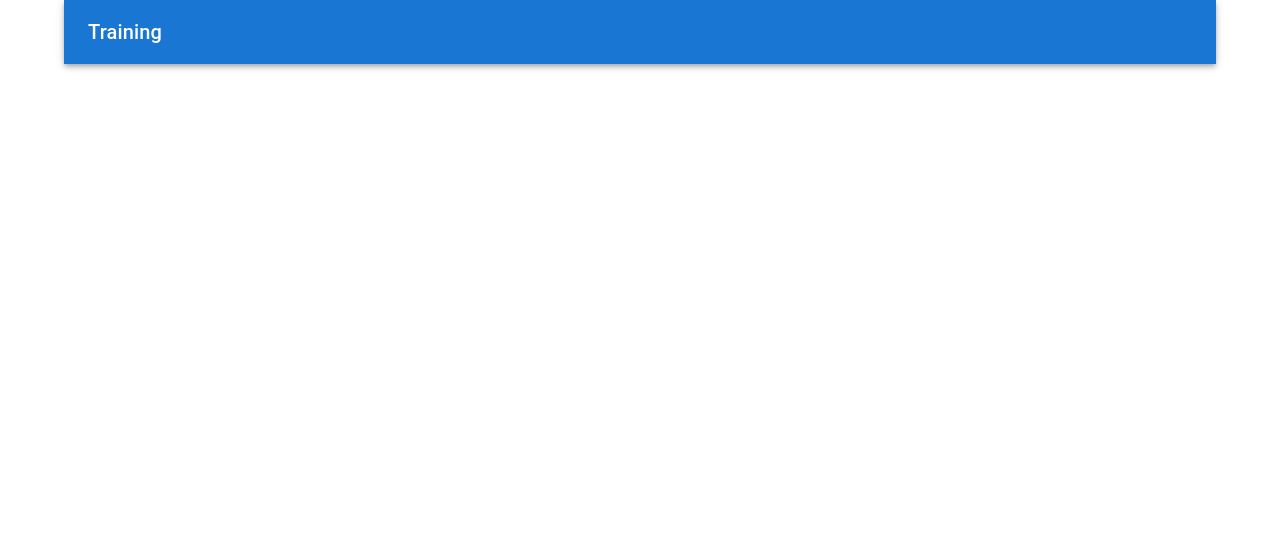
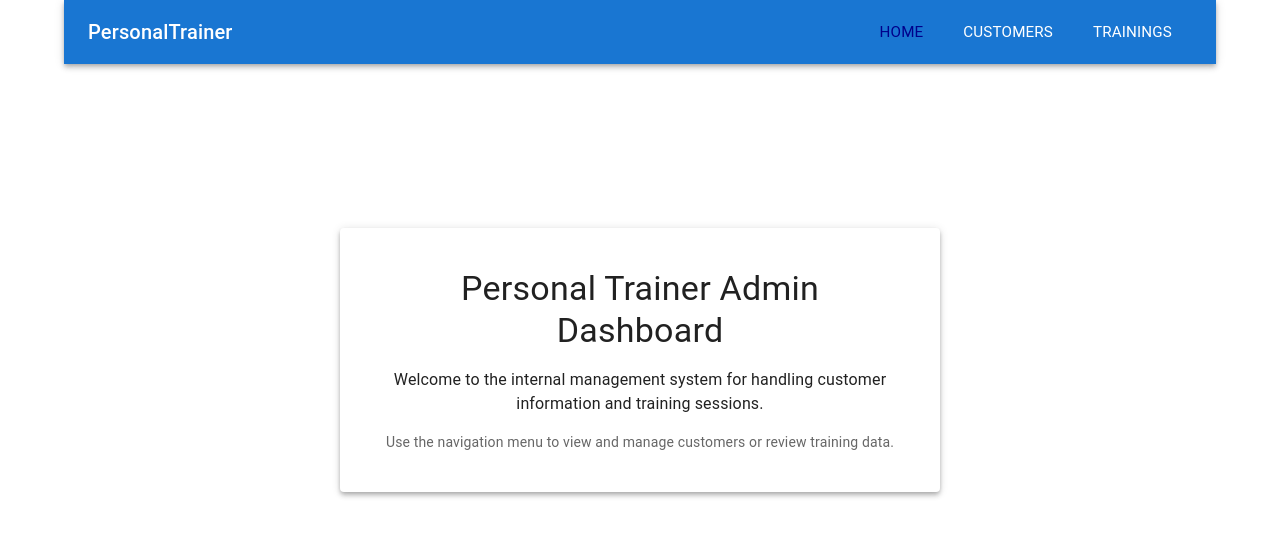
Before and after one commit to mepuh/PersonalTrainerApp, a React (Vite) app: page / in a window 1280 px wide. Shown: the top 536 px of the page. Built offline with nearby package versions, Linux system fonts and the light colour scheme.

Commit message:
Added Customers, Trainings and Home components + Added type definitions + Added basic navigation with Router

```diff
--- a/package.json
+++ b/package.json
@@ -12,10 +12,13 @@
   "dependencies": {
     "@emotion/react": "^11.14.0",
     "@emotion/styled": "^11.14.1",
+    "@mui/icons-material": "^7.3.6",
     "@mui/material": "^7.3.6",
     "@mui/x-data-grid": "^8.21.0",
+    "date-fns": "^4.1.0",
     "react": "^19.2.0",
-    "react-dom": "^19.2.0"
+    "react-dom": "^19.2.0",
+    "react-router-dom": "^7.10.1"
   },
   "devDependencies": {
     "@eslint/js": "^9.39.1",
--- a/src/App.tsx
+++ b/src/App.tsx
@@ -3,6 +3,8 @@ import Container from "@mui/material/Container"
 import AppBar from "@mui/material/AppBar"
 import Toolbar from "@mui/material/Toolbar"
 import Typography from "@mui/material/Typography"
+import { NavLink, Outlet } from 'react-router'
+import { Box } from "@mui/material"
 // import './App.css'
 
 function App() {
@@ -12,10 +14,18 @@ function App() {
       <Container maxWidth="lg">
         <AppBar position="static" sx={{ marginBottom: 2 }}>
           <Toolbar>
-            <Typography variant="h6">Training</Typography>
+            <Typography variant="h6">PersonalTrainer</Typography>
+            {/* Navigation links for the main sections of the app, might change style in the future */}
+            <Box sx={{ flexGrow: 1 }} />
+            <nav>
+              <NavLink style={({ isActive }) => ({ fontSize: '95%', margin: '20px', textDecoration: "none", color: isActive ? "darkblue" : "white" })} to={"/"}>HOME</NavLink>
+              <NavLink style={({ isActive }) => ({ fontSize: '95%', margin: '20px', textDecoration: "none", color: isActive ? "darkblue" : "white" })} to={"/customers"}>CUSTOMERS</NavLink>
+              <NavLink style={({ isActive }) => ({ fontSize: '95%', margin: '20px', textDecoration: "none", color: isActive ? "darkblue" : "white" })} to={"/trainings"}>TRAININGS</NavLink>
+            </nav>
           </Toolbar>
         </AppBar>
         <CssBaseline />
+        <Outlet />
       </Container>
     </>
   )
--- /dev/null
+++ b/src/components/Customers.tsx
@@ -0,0 +1,7 @@
+export default function Customers() {
+    return (
+        <div>
+            <h2>Customers</h2>
+        </div>
+    );
+}
--- /dev/null
+++ b/src/components/Home.tsx
@@ -0,0 +1,29 @@
+import { Box, Paper, Typography } from "@mui/material";
+
+// Home component displaying a welcome message and brief description
+function Home() {
+  return (
+    <Box
+      display="flex"
+      justifyContent="center"
+      alignItems="center"
+      minHeight="70vh"
+    >
+      <Paper elevation={4} sx={{ p: 5, maxWidth: 600, textAlign: "center" }}>
+        <Typography variant="h4" sx ={{ mb: 2 }}>
+          Personal Trainer Admin Dashboard
+        </Typography>
+
+        <Typography variant="body1" sx={{ mb: 2 }}>
+          Welcome to the internal management system for handling customer information and training sessions.
+        </Typography>
+
+        <Typography variant="body2" color="text.secondary">
+          Use the navigation menu to view and manage customers or review training data.
+        </Typography>
+      </Paper>
+    </Box>
+  );
+}
+
+export default Home;
--- /dev/null
+++ b/src/components/Trainings.tsx
@@ -0,0 +1,7 @@
+export default function Trainings() {
+    return (
+        <div>
+            <h2>Trainings</h2>
+        </div>
+    );
+}
--- /dev/null
+++ b/src/customerApi.ts
@@ -0,0 +1 @@
+import type { CustomerForm } from "./types";
--- a/src/main.tsx
+++ b/src/main.tsx
@@ -1,10 +1,27 @@
 import { StrictMode } from 'react'
 import { createRoot } from 'react-dom/client'
+import { createBrowserRouter, RouterProvider } from 'react-router'
+import App from './App.tsx'
+import Home from './components/Home.tsx'
+import Customers from './components/Customers.tsx'
+import Trainings from './components/Trainings.tsx'
 // import './index.css'
-import App from './App.tsx'
+
+// The router defines the routes for the application (for navigation)
+const router = createBrowserRouter([
+  {
+    path: '/',
+    element: <App />,
+    children: [
+      {index: true, element: <Home />},
+      {path: 'customers', element: <Customers />},
+      {path: 'trainings', element: <Trainings />},
+    ],
+  },
+])
 
 createRoot(document.getElementById('root')!).render(
   <StrictMode>
-    <App />
+    <RouterProvider router={router} />
   </StrictMode>,
 )
--- /dev/null
+++ b/src/trainingApi.ts
@@ -0,0 +1 @@
+import type ·{ TrainingForm } from "./types";
```
Also changed, not shown: src/types.ts (added, +46 -0 lines), 2 other files (tests, documents, lock files or other folders).
